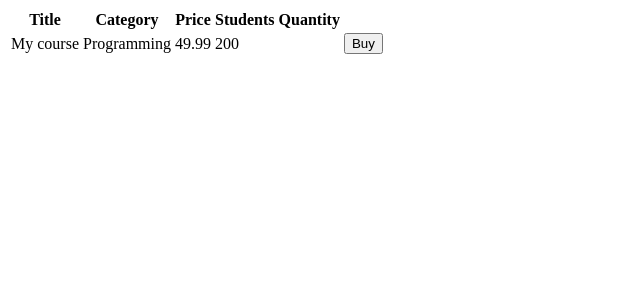
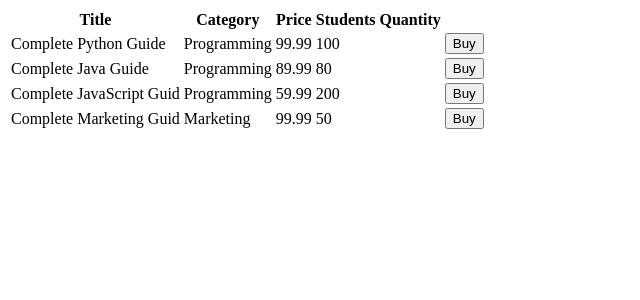
Before and after one commit to Grasmeyster87/Python-Django, a Django app: page /shop/ in a window 1280 px wide. Shown: the top 300 px of the page, without its empty margins (0-640 px from the left). Run offline with Django 4.2, Linux system fonts and the light colour scheme; data comes from the database, SQL or seed files in the repository; both versions use the stored data as it was after the commit.

Commit message:
287. Использование данных из базы данных в шаблоне

```diff
--- a/shop/templates/courses.html
+++ b/shop/templates/courses.html
@@ -11,12 +11,15 @@
         </tr>
     </thead>
     <tbody>
+        <!--{{courses}} переменная в шаблоне Django -->
+        {% for course in courses %} <!-- скобки для использования цикла python-->
         <tr>
-            <td>My course</td>
-            <td>Programming</td>
-            <td>49.99</td>
-            <td>200</td>
+            <td>{{course.title}}</td>
+            <td>{{course.category}}</td>
+            <td>{{course.price}}</td>
+            <td>{{course.student_qty}}</td>
             <td><button>Buy</button></td>
         </tr>
+        {% endfor %} <!-- конец цикла for -->
     </tbody>
 </table>
--- a/shop/views.py
+++ b/shop/views.py
@@ -10,4 +10,4 @@ def index(request):
     # return HttpResponse("Hello from the Shop app")
     # return HttpResponse(''.join([str(course) + '<br>' for course in courses]))
     # return HttpResponse(courses)
-    return render(request, 'courses.html')
+    return render(request, 'courses.html',{'courses':courses})
```
Also changed, not shown: db.sqlite3.
